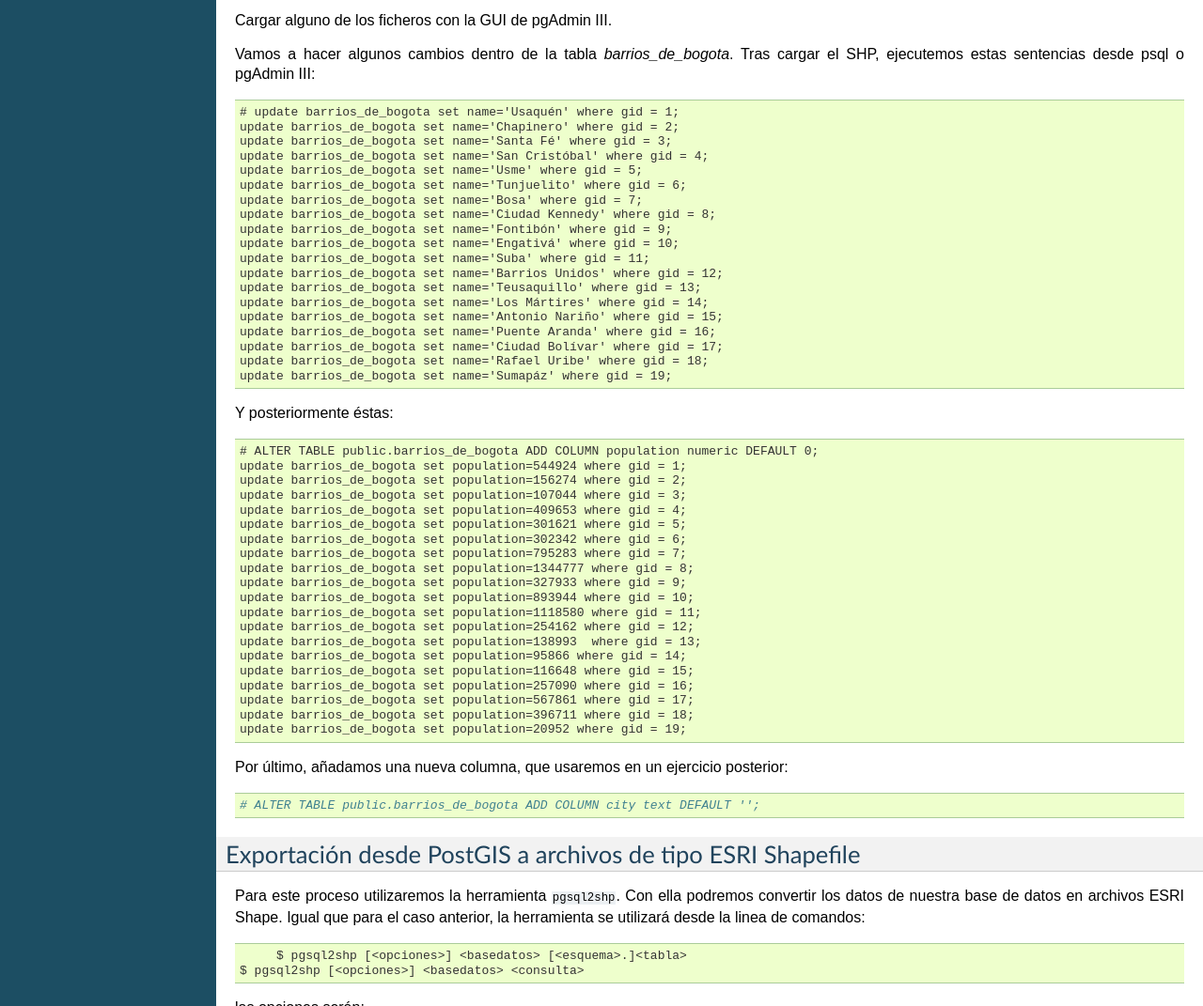
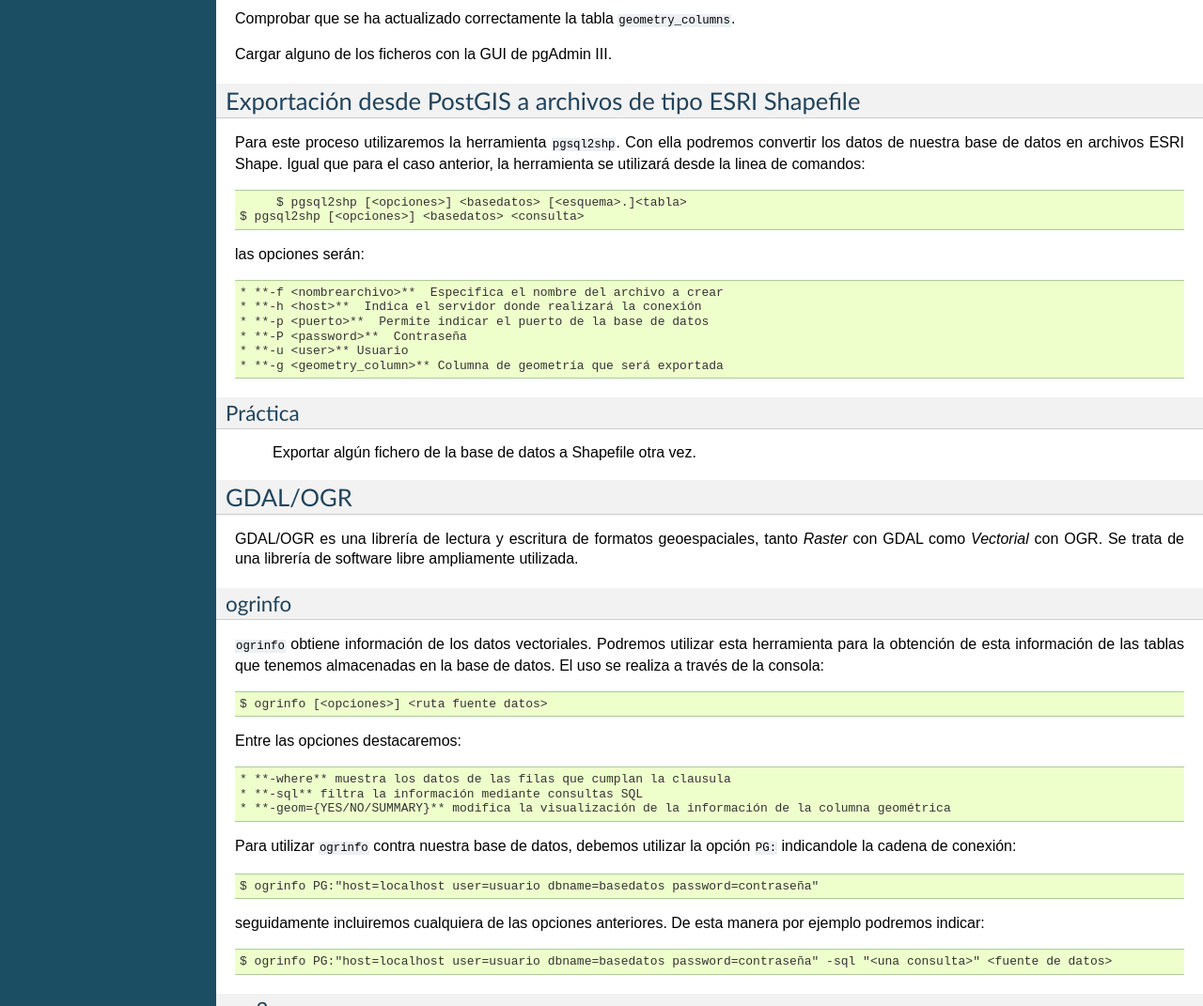
Before and after one commit to michogar/postgis-gn, a plain HTML site: page postgis-importacion-exportacion/importacion_exportacion.html in a window 1280 px wide. Shown: the part 1852-2923 px from the top of the page at 94% size. Drawn offline with Linux system fonts and the light colour scheme.

Commit message:
Añadido enlace a datos imp/exp

```diff
--- a/postgis-importacion-exportacion/importacion_exportacion.html
+++ b/postgis-importacion-exportacion/importacion_exportacion.html
@@ -134,6 +134,7 @@
 </div></blockquote>
 <div class="section" id="practica">
 <h3>Práctica<a class="headerlink" href="#practica" title="Permalink to this headline">¶</a></h3>
+<p>Realizar la carga de estos conjuntos de datos en Shape en la misma tabla que llamaremos barrios. <span class="target" id="descargar-datos">Descargar datos</span></p>
 <p>Realice la importación de los datos proporcionados para el taller. Se le proporcionará asistencia con los parámetros a usar.</p>
 <p>Es conveniente definir el encoding de la base de datos como LATIN1. Se puede hacer con una sentencia update:</p>
 <blockquote>
@@ -145,53 +146,6 @@
 </div></blockquote>
 <p>Comprobar que se ha actualizado correctamente la tabla <tt class="docutils literal"><span class="pre">geometry_columns</span></tt>.</p>
 <p>Cargar alguno de los ficheros con la GUI de pgAdmin III.</p>
-<p>Vamos a hacer algunos cambios dentro de la tabla <em>barrios_de_bogota</em>. Tras cargar el SHP, ejecutemos estas sentencias desde psql o pgAdmin III:</p>
-<div class="highlight-python"><pre># update barrios_de_bogota set name='Usaquén' where gid = 1;
-update barrios_de_bogota set name='Chapinero' where gid = 2;
-update barrios_de_bogota set name='Santa Fé' where gid = 3;
-update barrios_de_bogota set name='San Cristóbal' where gid = 4;
-update barrios_de_bogota set name='Usme' where gid = 5;
-update barrios_de_bogota set name='Tunjuelito' where gid = 6;
-update barrios_de_bogota set name='Bosa' where gid = 7;
-update barrios_de_bogota set name='Ciudad Kennedy' where gid = 8;
-update barrios_de_bogota set name='Fontibón' where gid = 9;
-update barrios_de_bogota set name='Engativá' where gid = 10;
-update barrios_de_bogota set name='Suba' where gid = 11;
-update barrios_de_bogota set name='Barrios Unidos' where gid = 12;
-update barrios_de_bogota set name='Teusaquillo' where gid = 13;
-update barrios_de_bogota set name='Los Mártires' where gid = 14;
-update barrios_de_bogota set name='Antonio Nariño' where gid = 15;
-update barrios_de_bogota set name='Puente Aranda' where gid = 16;
-update barrios_de_bogota set name='Ciudad Bolívar' where gid = 17;
-update barrios_de_bogota set name='Rafael Uribe' where gid = 18;
-update barrios_de_bogota set name='Sumapáz' where gid = 19;</pre>
-</div>
-<p>Y posteriormente éstas:</p>
-<div class="highlight-python"><pre># ALTER TABLE public.barrios_de_bogota ADD COLUMN population numeric DEFAULT 0;
-update barrios_de_bogota set population=544924 where gid = 1;
-update barrios_de_bogota set population=156274 where gid = 2;
-update barrios_de_bogota set population=107044 where gid = 3;
-update barrios_de_bogota set population=409653 where gid = 4;
-update barrios_de_bogota set population=301621 where gid = 5;
-update barrios_de_bogota set population=302342 where gid = 6;
-update barrios_de_bogota set population=795283 where gid = 7;
-update barrios_de_bogota set population=1344777 where gid = 8;
-update barrios_de_bogota set population=327933 where gid = 9;
-update barrios_de_bogota set population=893944 where gid = 10;
-update barrios_de_bogota set population=1118580 where gid = 11;
-update barrios_de_bogota set population=254162 where gid = 12;
-update barrios_de_bogota set population=138993  where gid = 13;
-update barrios_de_bogota set population=95866 where gid = 14;
-update barrios_de_bogota set population=116648 where gid = 15;
-update barrios_de_bogota set population=257090 where gid = 16;
-update barrios_de_bogota set population=567861 where gid = 17;
-update barrios_de_bogota set population=396711 where gid = 18;
-update barrios_de_bogota set population=20952 where gid = 19;</pre>
-</div>
-<p>Por último, añadamos una nueva columna, que usaremos en un ejercicio posterior:</p>
-<div class="highlight-python"><div class="highlight"><pre><span class="c"># ALTER TABLE public.barrios_de_bogota ADD COLUMN city text DEFAULT &#39;&#39;;</span>
-</pre></div>
-</div>
 </div>
 </div>
 <div class="section" id="exportacion-desde-pg-a-archivos-de-tipo-esri-shapefile">
@@ -208,8 +162,8 @@ $ pgsql2shp [&lt;opciones&gt;] &lt;basedatos&gt; &lt;consulta&gt;</pre>
 * **-u &lt;user&gt;** Usuario
 * **-g &lt;geometry_column&gt;** Columna de geometría que será exportada</pre>
 </div>
-<div class="section" id="id1">
-<h3>Práctica<a class="headerlink" href="#id1" title="Permalink to this headline">¶</a></h3>
+<div class="section" id="id2">
+<h3>Práctica<a class="headerlink" href="#id2" title="Permalink to this headline">¶</a></h3>
 <blockquote>
 <div>Exportar algún fichero de la base de datos a Shapefile otra vez.</div></blockquote>
 </div>
@@ -258,8 +212,8 @@ $ pgsql2shp [&lt;opciones&gt;] &lt;basedatos&gt; &lt;consulta&gt;</pre>
 </ul>
 </div></blockquote>
 </div>
-<div class="section" id="id2">
-<h3>Práctica<a class="headerlink" href="#id2" title="Permalink to this headline">¶</a></h3>
+<div class="section" id="id3">
+<h3>Práctica<a class="headerlink" href="#id3" title="Permalink to this headline">¶</a></h3>
 <p>Vamos a cargar en PostGIS directamente un fichero KML y un fichero CSV.</p>
 <div class="section" id="cargar-fichero-kml">
 <h4>Cargar fichero KML<a class="headerlink" href="#cargar-fichero-kml" title="Permalink to this headline">¶</a></h4>
@@ -373,12 +327,12 @@ $ osm2pgsql [opciones] ruta_planet.[gz, bz2]</pre>
 </div></blockquote>
 <p>En caso de no disponer del SRID 900913 en nuestro PostGIS podremos utilizar la definición que hay de él en <tt class="docutils literal"><span class="pre">osm2pgsql</span></tt>. Simplemente ejecutaremos el script 900913.sql</p>
 </div>
-<div class="section" id="id3">
-<h3>Práctica<a class="headerlink" href="#id3" title="Permalink to this headline">¶</a></h3>
+<div class="section" id="id4">
+<h3>Práctica<a class="headerlink" href="#id4" title="Permalink to this headline">¶</a></h3>
 <p>Vamos a exportar datos de OpenStreetMap y cargarlos en PostGIS con osm2pgsql. Para ello, vamos primero a <a class="reference external" href="http://www.openstreetmap.org">http://www.openstreetmap.org</a>/export#</p>
 <p>Veremos que, si el área a exportar es muy grande, la página nos redireccionará a servicios de descarga masiva, como <a class="reference external" href="http://download.geofabrik.de/south-america/colombia.html">http://download.geofabrik.de/south-america/colombia.html</a>. De hecho, el enlace para descargar los datos de Colombia es <a class="reference external" href="http://download.geofabrik.de/south-america/colombia-latest.osm.bz2">http://download.geofabrik.de/south-america/colombia-latest.osm.bz2</a>. Pero, <strong>ojo</strong>: si hay muchos datos y la máquina no es muy potente, puede tardar mucho en cargarlos.</p>
 <p>Una vez hemos descargado lo que queremos, vamos a proceder a activar en PostGIS la extensión hstore. Esto permite la creación de una nueva estructura de almacenamiento en PostGIS llamada hstore. No es más que una estructura de datos pensada para almacenar en una columna un dato de tipo <em>clave =&gt; valor</em>. Gracias a ello, podremos usar etiquetas en las consultas que lancemos:</p>
-<div class="highlight-python"><div class="highlight"><pre><span class="c"># SELECT way, tags FROM planet_osm_polygon WHERE (tags -&gt; &#39;landcover&#39;) = &#39;trees&#39;;</span>
+<div class="highlight-python"><div class="highlight"><pre><span class="c"># SELECT way, tags FROM planet_osm_polygon WHERE (tags -&gt; &#39;landcover&#39;) = &#39;trees&#39;;</span>
 </pre></div>
 </div>
 <p>Para tener más información, ir a <a class="reference external" href="http://wiki.openstreetmap.org/wiki/Osm2pgsql#hstore">http://wiki.openstreetmap.org/wiki/Osm2pgsql#hstore</a></p>
@@ -439,13 +393,13 @@ $ osm2pgsql [opciones] ruta_planet.[gz, bz2]</pre>
 </ul>
 </li>
 <li><a class="reference internal" href="#exportacion-desde-pg-a-archivos-de-tipo-esri-shapefile">Exportación desde PostGIS a archivos de tipo ESRI Shapefile</a><ul>
-<li><a class="reference internal" href="#id1">Práctica</a></li>
+<li><a class="reference internal" href="#id2">Práctica</a></li>
 </ul>
 </li>
 <li><a class="reference internal" href="#gdal-ogr">GDAL/OGR</a><ul>
 <li><a class="reference internal" href="#ogrinfo">ogrinfo</a></li>
 <li><a class="reference internal" href="#ogr2ogr">ogr2ogr</a></li>
-<li><a class="reference internal" href="#id2">Práctica</a><ul>
+<li><a class="reference internal" href="#id3">Práctica</a><ul>
 <li><a class="reference internal" href="#cargar-fichero-kml">Cargar fichero KML</a></li>
 <li><a class="reference internal" href="#cargar-fichero-csv">Cargar fichero CSV</a></li>
 </ul>
@@ -454,7 +408,7 @@ $ osm2pgsql [opciones] ruta_planet.[gz, bz2]</pre>
 </li>
 <li><a class="reference internal" href="#importacion-datos-osm-a-postgis">Importación datos OSM a PostGIS</a><ul>
 <li><a class="reference internal" href="#osm2pgsql">osm2pgsql</a></li>
-<li><a class="reference internal" href="#id3">Práctica</a></li>
+<li><a class="reference internal" href="#id4">Práctica</a></li>
 <li><a class="reference internal" href="#osmosis">osmosis</a></li>
 </ul>
 </li>
```
